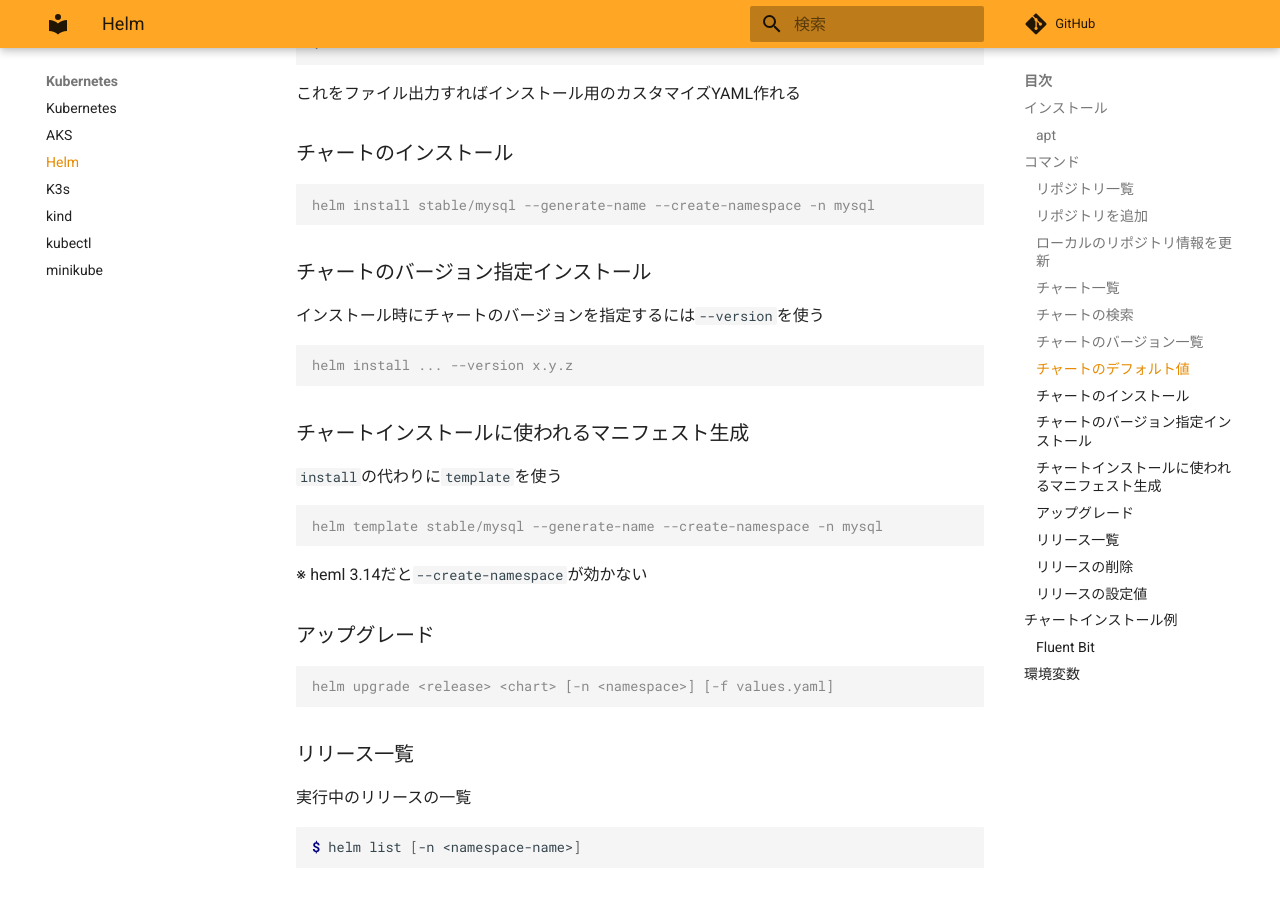
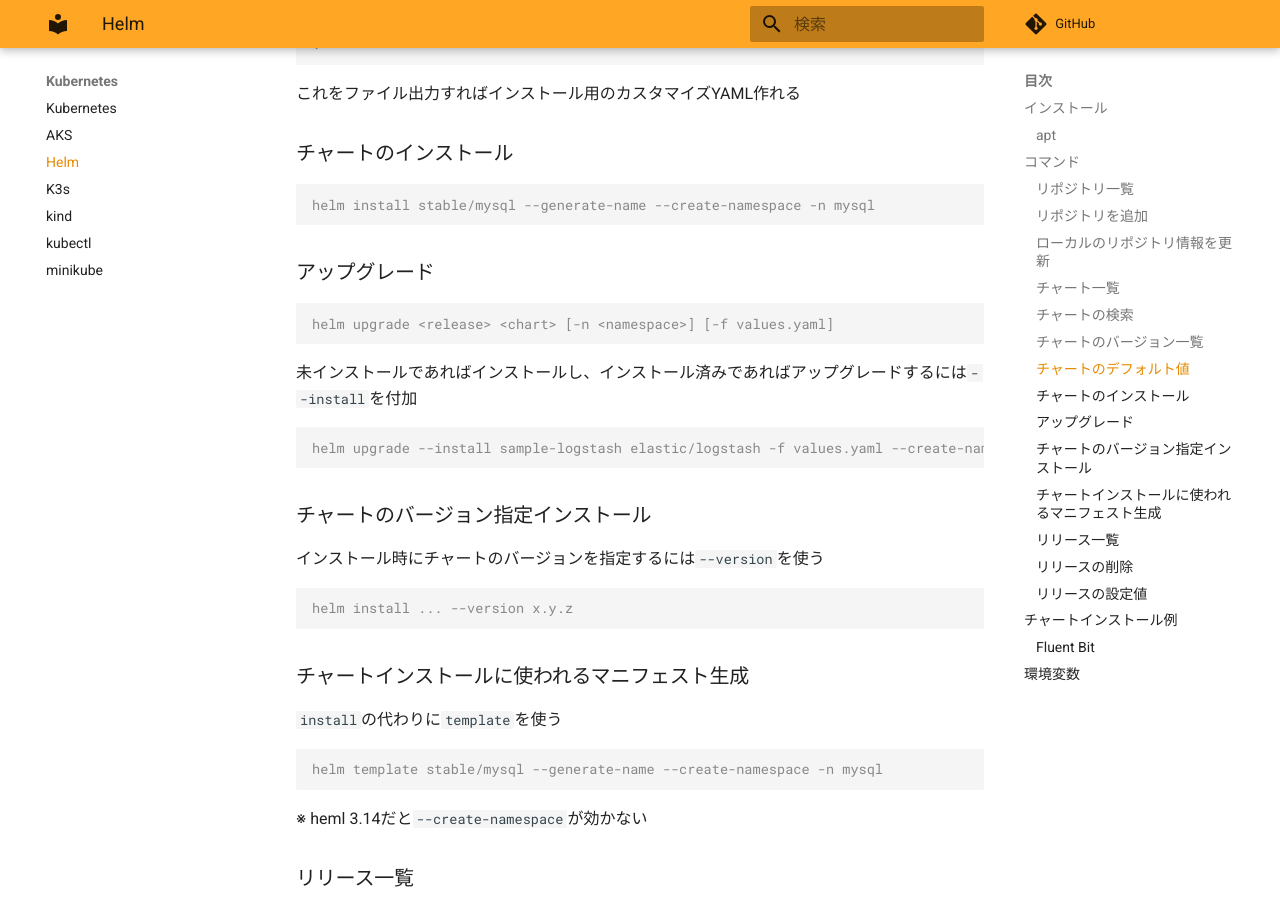
Before and after one commit to zaki-lknr/docs, an MkDocs documentation site: the page built from docs/Kubernetes/helm.md, in a window 1280 px wide and 900 px high, scrolled down 2423 px. Built offline with MkDocs 1.6.1 and Material for MkDocs 9.7.7, drawn with Linux system fonts in a browser that asks for light colours; comment, search, counter and statistics services are not loaded.

Commit message:
add: kubernetes/helm: upgrade --install

````diff
--- a/docs/Kubernetes/helm.md
+++ b/docs/Kubernetes/helm.md
@@ -122,6 +122,18 @@ fullnameOverride: ""
 helm install stable/mysql --generate-name --create-namespace -n mysql
 ```
 
+### アップグレード
+
+```console
+helm upgrade <release> <chart> [-n <namespace>] [-f values.yaml]
+```
+
+未インストールであればインストールし、インストール済みであればアップグレードするには`--install`を付加
+
+```console
+helm upgrade --install sample-logstash elastic/logstash -f values.yaml --create-namespace -n logging
+```
+
 ### チャートのバージョン指定インストール
 
 インストール時にチャートのバージョンを指定するには`--version`を使う
@@ -139,12 +151,6 @@ helm template stable/mysql --generate-name --create-namespace -n mysql
 ```
 
 ※ heml 3.14だと`--create-namespace`が効かない
-
-### アップグレード
-
-```console
-helm upgrade <release> <chart> [-n <namespace>] [-f values.yaml]
-```
 
 ### リリース一覧
 
````
